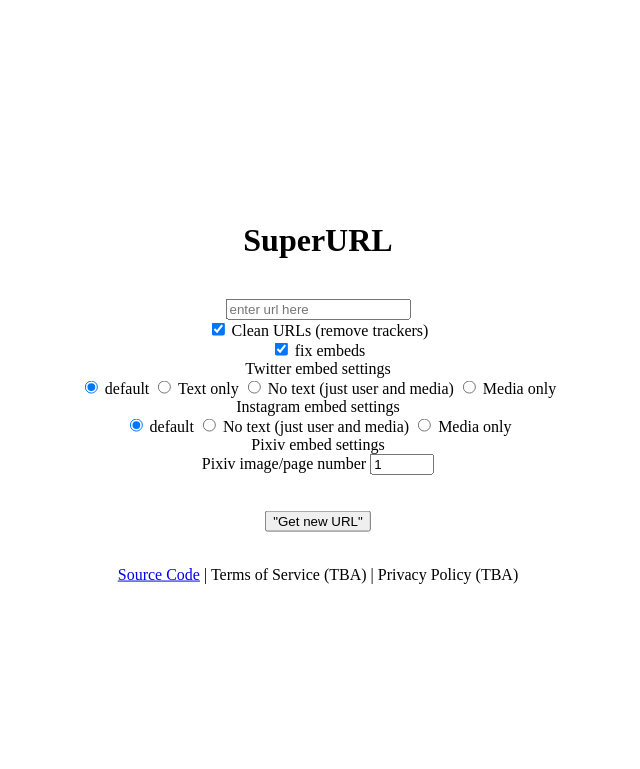
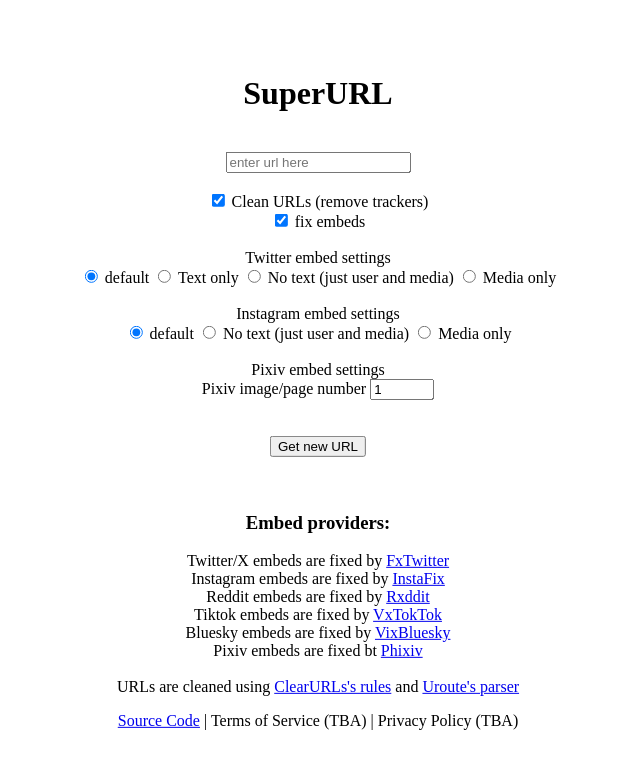
Before and after one commit to toxin-x/SuperURL, a FastAPI app: page / in a window 1280 px wide. Shown: the top 769 px of the page, without its empty margins (322-962 px from the left). Run offline with FastAPI, Linux system fonts and the light colour scheme.

Commit message:
added info area for cleaning and embeds

```diff
--- a/templates/superurl.html
+++ b/templates/superurl.html
@@ -16,19 +16,18 @@
             }
         </style>
     </head>
-
     <body onload="getShortcut()">
         <h1>SuperURL</h1>
         <br />
-
         <form id="form">
             <input type="text" placeholder="enter url here" id="url" name="url" />
             <br />
+            <br />
             <input type="checkbox" id="clean" name="clean" value="1" checked />
-      <label for="clean">Clean URLs (remove trackers)</label><br />
+            <label for="clean">Clean URLs (remove trackers)</label><br /> <!--maybe add an ⓘ that either links to embedinfo-->
             <input type="checkbox" id="fix" name="fix" value="1" checked />
             <label for="fix">fix embeds</label><br />
-
+            <br />
             <div>Twitter embed settings</div>
             <input
                 type="radio"
@@ -38,7 +37,6 @@
                 checked
                 />
             <label for="0">default</label>
-
             <input
                 type="radio"
                 id="twitter_format_1"
@@ -46,7 +44,6 @@
                 value="1"
                 />
             <label for="1">Text only</label>
-
             <input
                 type="radio"
                 id="twitter_format_2"
@@ -54,7 +51,6 @@
                 value="2"
                 />
             <label for="2">No text (just user and media)</label>
-
             <input
                 type="radio"
                 id="twitter_format_3"
@@ -62,7 +58,7 @@
                 value="3"
                 />
             <label for="3">Media only</label>
-
+            <br /><br />
             <div>Instagram embed settings</div>
             <input
                 type="radio"
@@ -72,7 +68,6 @@
                 checked
                 />
             <label for="0">default</label>
-
             <input
                 type="radio"
                 id="instagram_format_1"
@@ -80,7 +75,6 @@
                 value="1"
                 />
             <label for="1">No text (just user and media)</label>
-
             <input
                 type="radio"
                 id="instagram_format_2"
@@ -88,9 +82,8 @@
                 value="2"
                 />
             <label for="2">Media only</label>
-
+            <br /><br />
             <div>Pixiv embed settings</div>
-
             <label for="pixiv_index">Pixiv image/page number</label>
             <input
                 type="number"
@@ -104,23 +97,33 @@
             <br />
             <br />
             <button type="button" onclick="sendFormPostRequest()">
-        "Get new URL"
+            Get new URL
             </button>
         </form>
         <br />
         <!--output gets set in sendFormPostRequest(), shortcut gets set by getShortcut() -->
         <div id="output"></div>
+        <br />
         <div id="shortcut"></div>
+        <div id="info">
+          <div id="embedinfo">
+            <h3>Embed providers:</h3>
+            <div>Twitter/X embeds are fixed by <a href="https://FxTwitter.com">FxTwitter</a></div>
+            <div>Instagram embeds are fixed by <a href="https://ddinstagram.com/">InstaFix</a><div>
+            <div>Reddit embeds are fixed by <a href="https://rxddit.com/">Rxddit</a><div>
+            <div>Tiktok embeds are fixed by <a href="https://vxtiktok.com">VxTokTok</a><div>
+            <div>Bluesky embeds are fixed by <a href="https://bskyx.app">VixBluesky</a><div>
+            <div>Pixiv embeds are fixed bt <a href="https://github.com/thelaao/phixiv">Phixiv</a><div>
+          </div>
+          <br />
+          <div id="cleaninginfo">
+            <div>URLs are cleaned using <a href="https://github.com/ClearURLs/Rules">ClearURLs's rules</a> and <a href="https://github.com/walterl/uroute">Uroute's parser</a><div>
+          <div>
         <footer>
-
-
         <p>
             <a href="https://github.com/toxin-x/SuperURL">Source Code<a> | <a>Terms of Service (TBA)</a> | <a>Privacy Policy (TBA)</a>
         </p>
-
         <footer>
-
-
         <script>
             function sendFormPostRequest() {
               const form = document.getElementById("form");
@@ -144,7 +147,7 @@
                   return response.json(); // Assuming the response is in JSON format
                 })
                 .then((data) => {
-            // Do something with the response data
+                  // set the output div's contents to "output": and an anchor to the new link
                   document.getElementById("output").innerHTML =
                     "<div>Output:</div> <a href='" + data + "'>" + data + "</a>";
                   console.log(data);
@@ -168,6 +171,7 @@
                   return response.json(); // Assuming the response is in JSON format
                 })
                 .then((data) => {
+                  //adds the shortcut
                   document.getElementById("shortcut").innerHTML = "<div>Get the iOS shortcut!:</div> <a href='" + data["ios-link"] + "'>" + data["ios.link"] + "</a>";
                   console.log(data);
                 })
```
Lines whose indentation alone changed are shown as unchanged.
